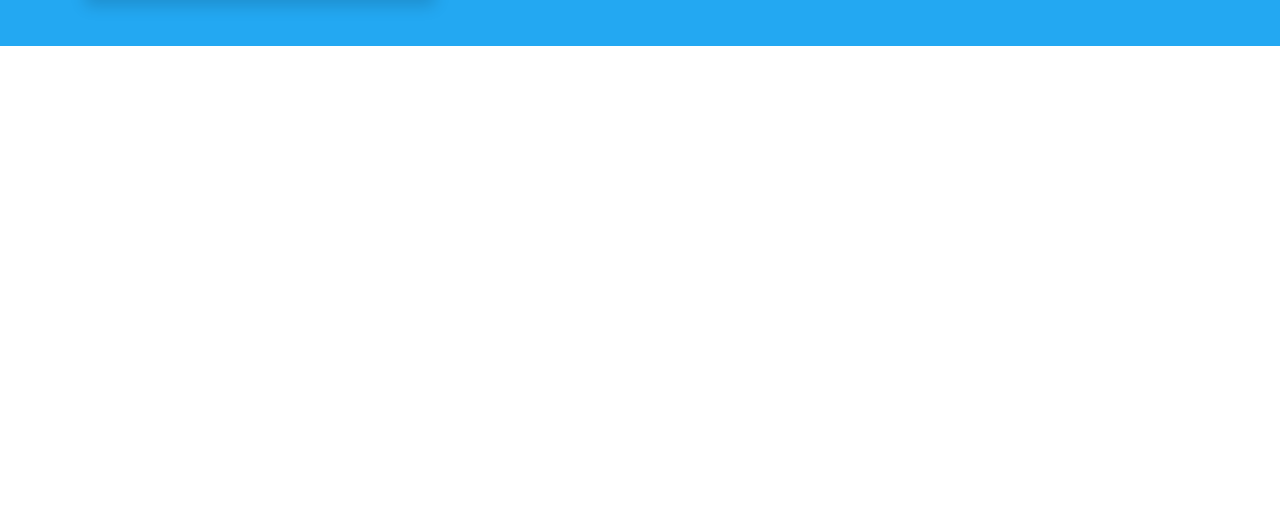
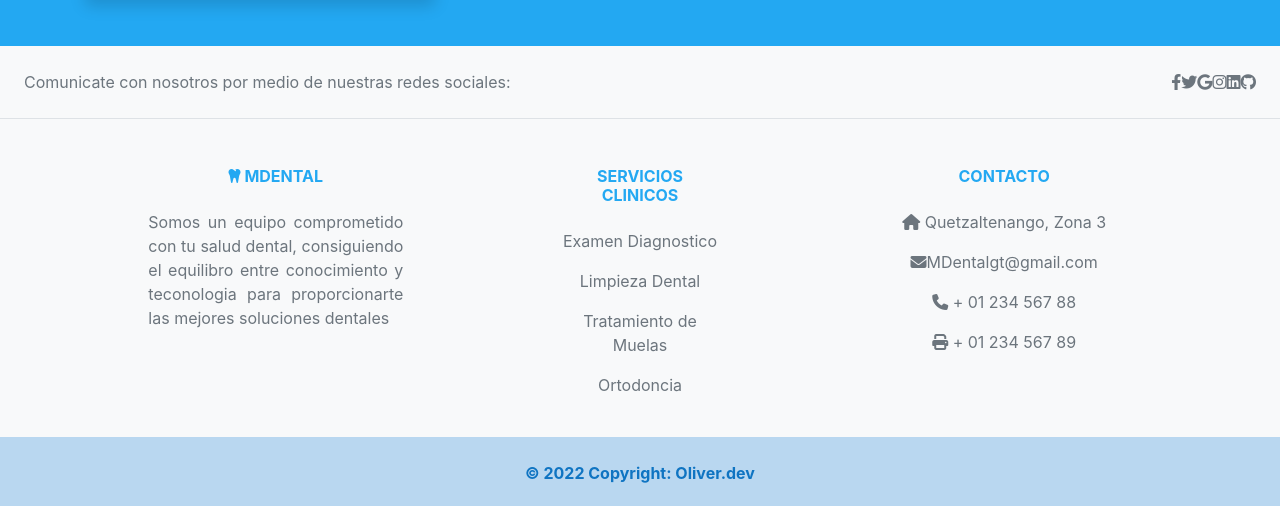
Before and after one commit to Olivers11/Clinica, a React (Create React App) app: page / in a window 1280 px wide. Shown: the part 1548-2054 px from the top of the page. Before the commit the page ends 1594 px from the top, so only its background shows below. Built offline with nearby package versions, Linux system fonts and the light colour scheme.

Commit message:
footer component created

```diff
--- a/public/index.html
+++ b/public/index.html
@@ -17,6 +17,7 @@
   </head>
   <body>
     <div id="root"></div>
+<link rel="stylesheet" href="https://cdnjs.cloudflare.com/ajax/libs/font-awesome/6.2.0/css/all.min.css" integrity="sha512-xh6O/CkQoPOWDdYTDqeRdPCVd1SpvCA9XXcUnZS2FmJNp1coAFzvtCN9BmamE+4aHK8yyUHUSCcJHgXloTyT2A==" crossorigin="anonymous" referrerpolicy="no-referrer" />
     <link rel="stylesheet" href="https://cdn.jsdelivr.net/npm/bootstrap@4.6.2/dist/css/bootstrap.min.css" integrity="sha384-xOolHFLEh07PJGoPkLv1IbcEPTNtaed2xpHsD9ESMhqIYd0nLMwNLD69Npy4HI+N" crossorigin="anonymous">
   <script src="https://cdn.jsdelivr.net/npm/jquery@3.5.1/dist/jquery.slim.min.js" integrity="sha384-DfXdz2htPH0lsSSs5nCTpuj/zy4C+OGpamoFVy38MVBnE+IbbVYUew+OrCXaRkfj" crossorigin="anonymous"></script>
   <script src="https://cdn.jsdelivr.net/npm/popper.js@1.16.1/dist/umd/popper.min.js" integrity="sha384-9/reFTGAW83EW2RDu2S0VKaIzap3H66lZH81PoYlFhbGU+6BZp6G7niu735Sk7lN" crossorigin="anonymous"></script>
--- a/src/App.jsx
+++ b/src/App.jsx
@@ -1,7 +1,6 @@
 import './App.css';
 import Nav from './components/Nav';
 import Main from './components/Main';
-import Separator from './components/Separator';
 
 function App() {
   return (
--- a/src/components/Footer.jsx
+++ b/src/components/Footer.jsx
@@ -1,6 +1,89 @@
+import './../styles/footer.css';
+
+
 export default function Footer(){
   return(
     <>
+	<footer className="text-center text-lg-start bg-light text-muted">
+	  <section className="d-flex justify-content-center justify-content-lg-between p-4 border-bottom">
+	    <div className="me-5 d-none d-lg-block">
+	      <span className="footer-title">
+		Comunicate con nosotros por medio de nuestras redes sociales:
+	      </span>
+	    </div>
+	    <div>
+	      <a href="" className="me-4 text-reset">
+		<i className="fab fa-facebook-f"></i>
+	      </a>
+	      <a href="" className="me-4 text-reset">
+		<i className="fab fa-twitter"></i>
+	      </a>
+	      <a href="" className="me-4 text-reset">
+		<i className="fab fa-google"></i>
+	      </a>
+	      <a href="" className="me-4 text-reset">
+		<i className="fab fa-instagram"></i>
+	      </a>
+	      <a href="" className="me-4 text-reset">
+		<i className="fab fa-linkedin"></i>
+	      </a>
+	      <a href="" className="me-4 text-reset">
+		<i className="fab fa-github"></i>
+	      </a>
+	    </div>
+	  </section>
+
+	  <section className="">
+	    <div className="container text-center text-md-start mt-5">
+	      <div className="row mt-3">
+		<div className="col-md-3 col-lg-4 col-xl-3 mx-auto mb-4">
+		  <h6 className="text-uppercase fw-bold mb-4">
+		    <i className="fas fa-tooth me-3"></i> MDental
+		  </h6>
+		  <p className='paragraph'>
+		    Somos un equipo comprometido con tu salud dental, consiguiendo el equilibro
+		    entre conocimiento y teconologia para proporcionarte las mejores soluciones
+		    dentales
+		  </p>
+		</div>
+
+		<div className="col-md-2 col-lg-2 col-xl-2 mx-auto mb-4">
+		  <h6 className="text-uppercase fw-bold mb-4">
+		     Servicios Clinicos
+		  </h6>
+		  <p>
+		    <a href="#!" className="text-reset">Examen Diagnostico</a>
+		  </p>
+		  <p>
+		    <a href="#!" className="text-reset">Limpieza Dental</a>
+		  </p>
+		  <p>
+		    <a href="#!" className="text-reset">Tratamiento de Muelas</a>
+		  </p>
+		  <p>
+		    <a href="#!" className="text-reset">Ortodoncia</a>
+		  </p>
+		</div>
+
+
+		<div className="col-md-4 col-lg-3 col-xl-3 mx-auto mb-md-0 mb-4">
+		  <h6 className="text-uppercase fw-bold mb-4">Contacto</h6>
+		  <p><i className="fas fa-home me-3"></i> Quetzaltenango, Zona 3</p>
+		  <p>
+		    <i className="fas fa-envelope me-3"> </i>
+		       MDentalgt@gmail.com
+		  </p>
+		  <p><i className="fas fa-phone me-3"></i> + 01 234 567 88</p>
+		  <p><i className="fas fa-print me-3"></i> + 01 234 567 89</p>
+		</div>
+	      </div>
+	    </div>
+	  </section>
+	  <div className="text-center p-4 foot" >
+	    © 2022 Copyright:
+	    <a className="text-reset fw-bold" href="https://github.com/Olivers11"> Oliver.dev</a>
+	  </div>
+	</footer>
     </>
   );
 }
--- a/src/components/Main.jsx
+++ b/src/components/Main.jsx
@@ -1,6 +1,7 @@
 import './../styles/main.css';
 import Separator from './Separator';
 import Cita from './Cita';
+import Footer from './Footer';
 
 export default function Main(){
   return(
@@ -11,6 +12,7 @@ export default function Main(){
 	<Separator  />
       </div>
       <Cita />
+      <Footer />
 
     </>
   );
--- /dev/null
+++ b/src/styles/footer.css
@@ -0,0 +1,23 @@
+.footer{
+  background: black;
+  height: 30px !important;
+  position: absolute;
+  bottom: 0px;
+  bottom: 0px;
+}
+
+
+.foot{
+  background: #B9D7F0;
+  color: #0F74C2;
+  font-weight: bold;
+}
+
+.paragraph{
+  text-align:justify;
+}
+
+.text-uppercase{
+  color: #23A8F2;
+  font-weight: bold;
+}
```
